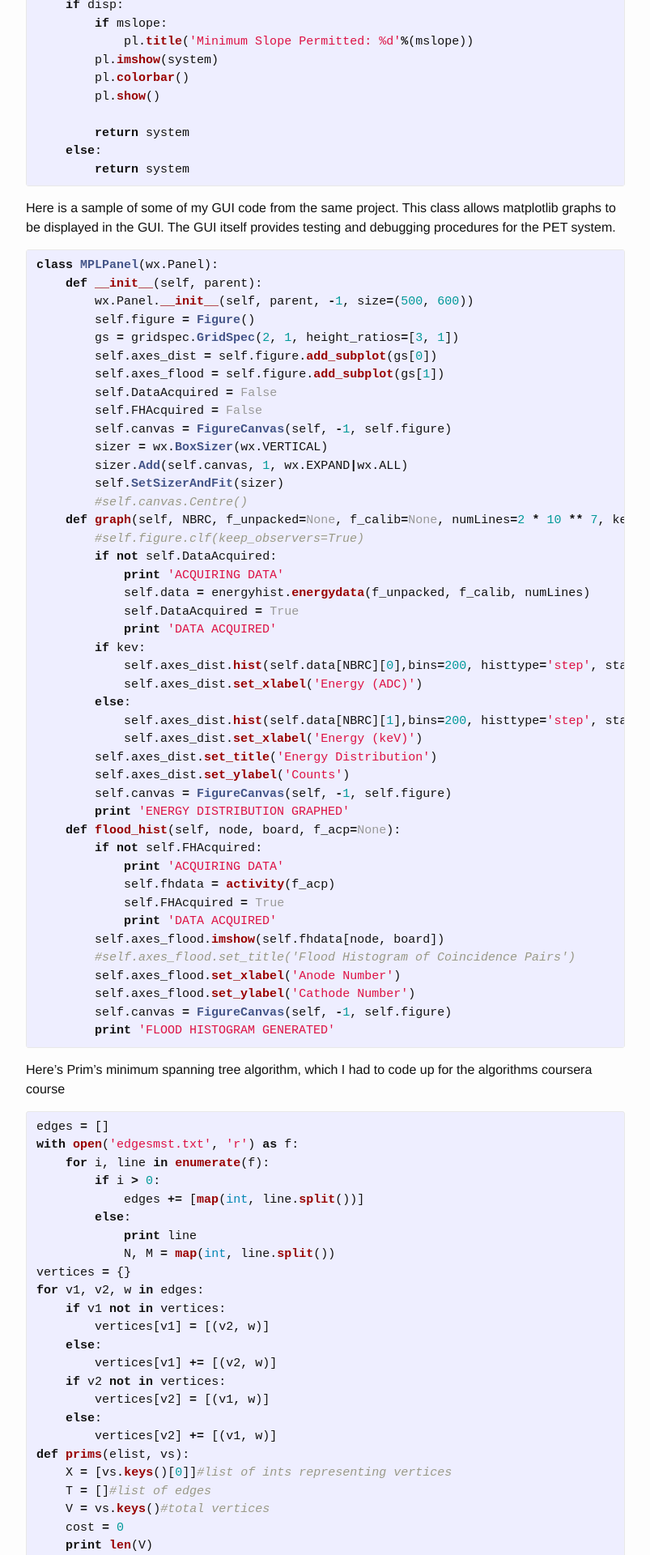
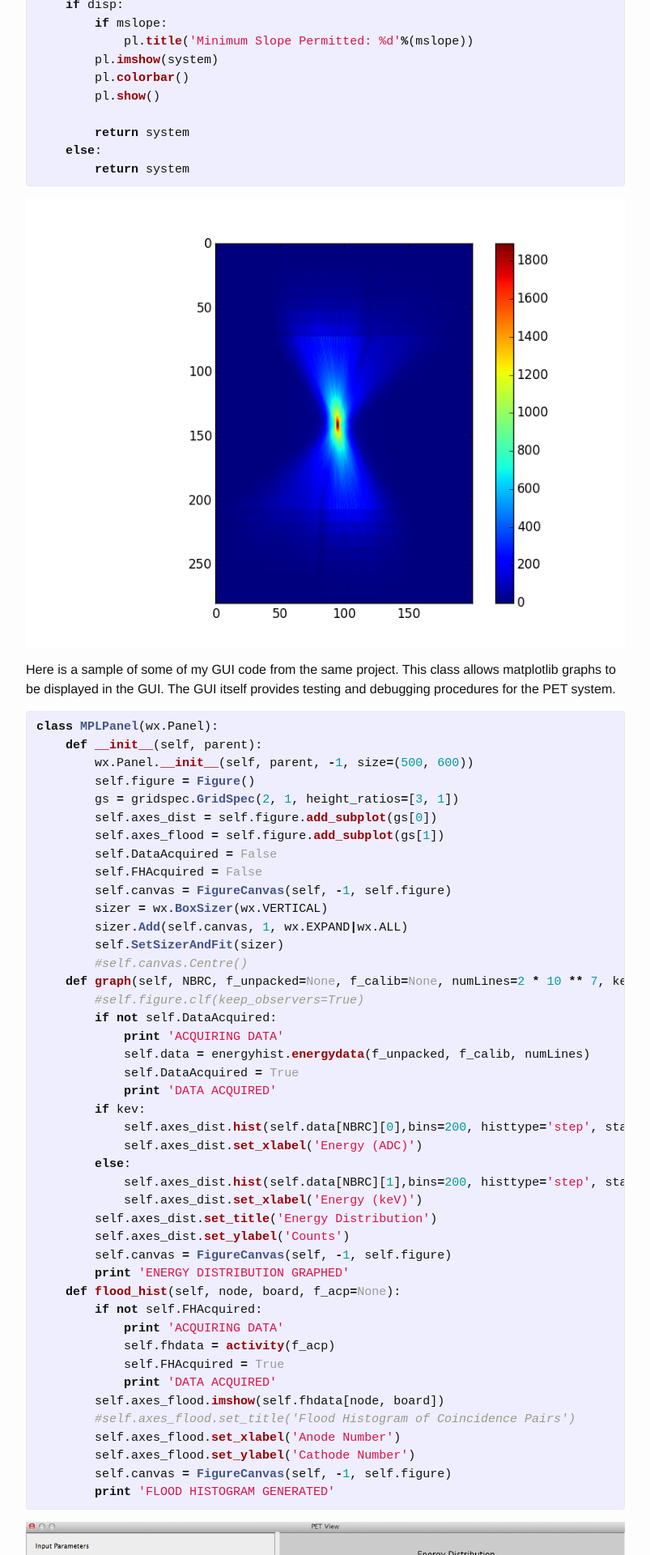
Before and after one commit to ajnam12/ajnam12.github.io, a Jekyll site: the page built from codesnippets.md, in a window 1280 px wide. Shown: the part 1563-3483 px from the top of the page at 81% size, without its empty margins (238-1041 px from the left). Built offline with Jekyll 4.4.1, drawn with Linux system fonts in a browser that asks for light colours.

Commit message:
Added images

```diff
--- a/codesnippets.md
+++ b/codesnippets.md
@@ -80,6 +80,8 @@ def simple_bp(f_lst, disp=True, mslope=None, first_cathode=False):
         return system
 {% endhighlight %}
 
+![Alt text](/images/dls_recon.png "Sample Output of the Above Function")
+
 Here is a sample of some of my GUI code from the same project. This class allows matplotlib graphs
 to be displayed in the GUI. The GUI itself provides testing and debugging procedures for the PET system.
 
@@ -130,6 +132,8 @@ class MPLPanel(wx.Panel):
         print 'FLOOD HISTOGRAM GENERATED'
 
 {% endhighlight %}
+
+![Alt text](/images/GUIPVCZT.png "Screenshot of the Full GUI")
 
 Here's Prim's minimum spanning tree algorithm, which I had to code up for the algorithms coursera course
 
```
Also changed, not shown: other parts of codesnippets.md (+2 -0 lines), images/GUIPVCZT.png (added), images/dls_recon.png (added), images/projmot.png (added), 7 other files.
